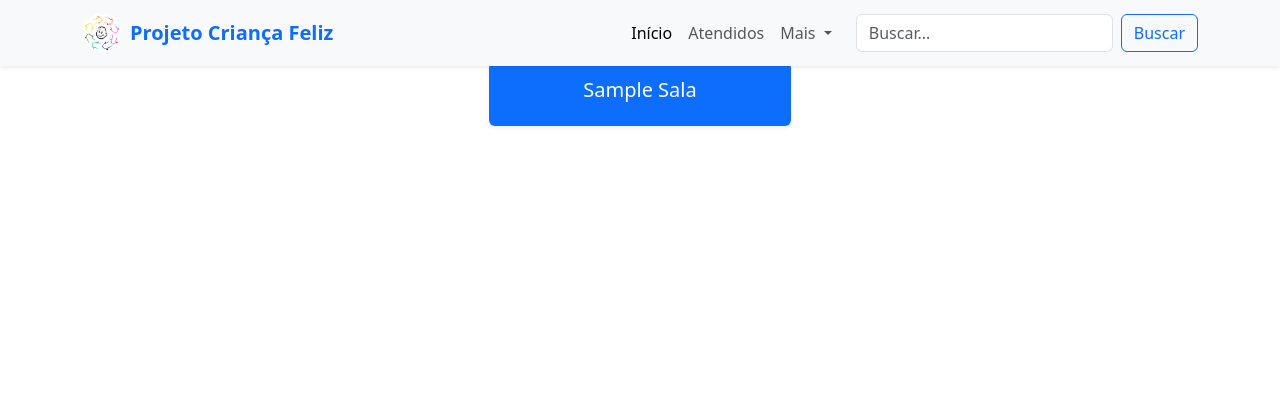
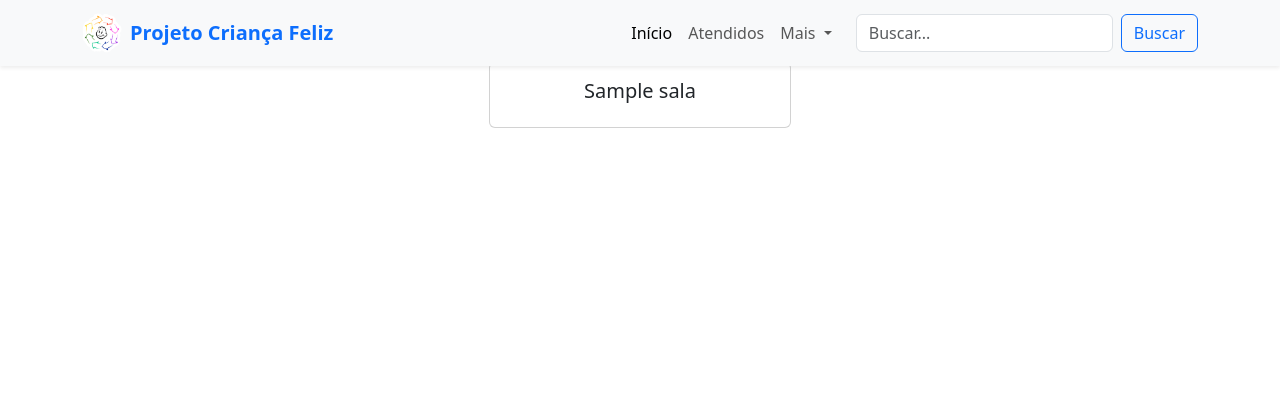
Before and after one commit to Cakaio/Projeto_Django, a Django app: template atendido/templates/homepage.html in a window 1280 px wide. Shown: the top 420 px of the page. Run offline with Django 5.2, Linux system fonts and the light colour scheme; the template is opened without the code that fills it: most values are stand-ins (such as "Sample title", 1, 10 or a date in 2020).

Commit message:
Entendendo como faz pra pegar informaçoes do banco de dados de Atendidos

```diff
--- a/atendido/templates/homepage.html
+++ b/atendido/templates/homepage.html
@@ -1,22 +1,20 @@
 {% extends 'base.html' %}
 
 {% block titulo %}
-Ficha dos Atendidos
+Ficha dos Caios
 {% endblock %}
 
 {% block content %}
 <h2 class="text-center mb-4">Salas</h2>
 
 <div class="row justify-content-center">
-  {% for sala in salas %}
+  {% for atendido in variavel_atendidos %}
   <div class="col-md-4 col-lg-3 mb-3">
-    <a href="{% url 'atendidos_por_sala' sala %}" class="text-decoration-none">
-      <div class="card text-center shadow-sm border-0">
-        <div class="card-body bg-primary text-white rounded">
-          <h5 class="card-title">{{ sala|title }}</h5>
-        </div>
+    <div class="card h-100">
+      <div class="card-body d-flex flex-column">
+        <h5 class="card-title text-center">{{ atendido.sala }}</h5>
       </div>
-    </a>
+    </div>
   </div>
   {% empty %}
   <p class="text-center">Nenhuma sala encontrada.</p>
```
